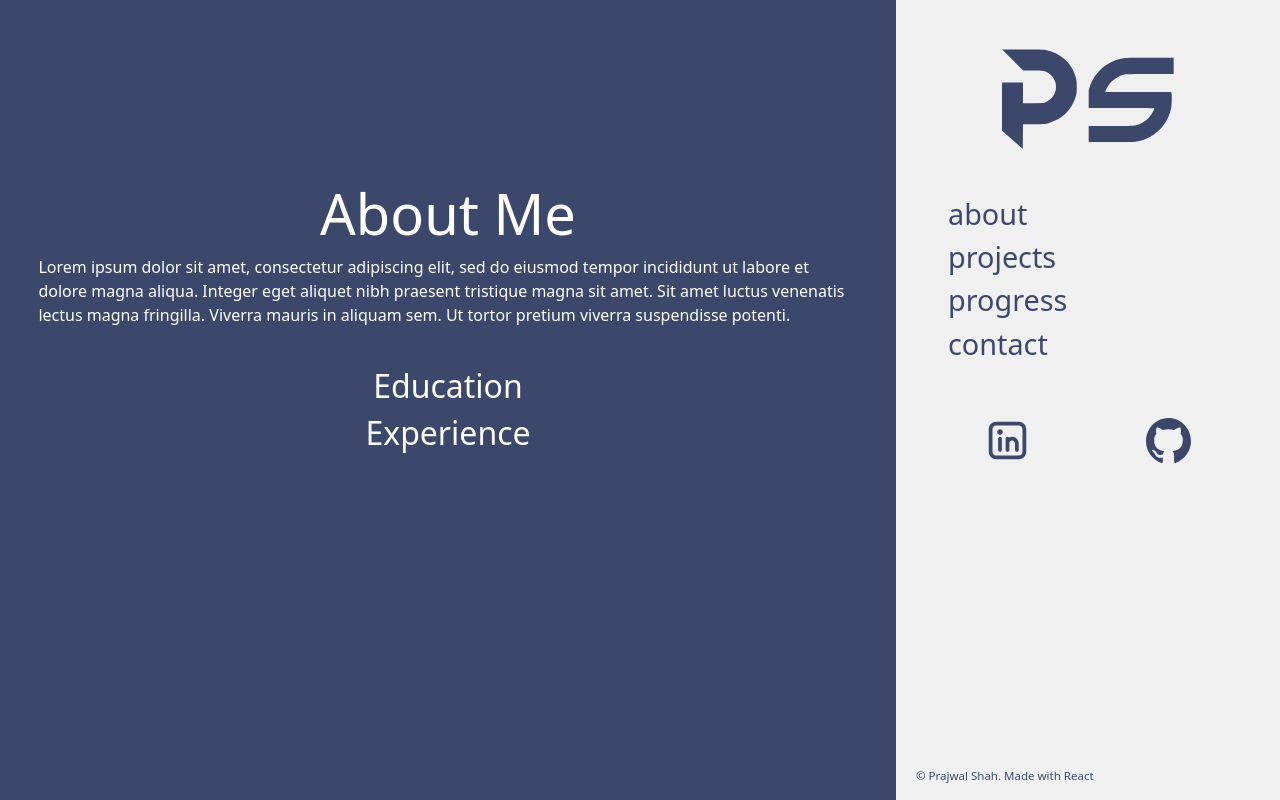
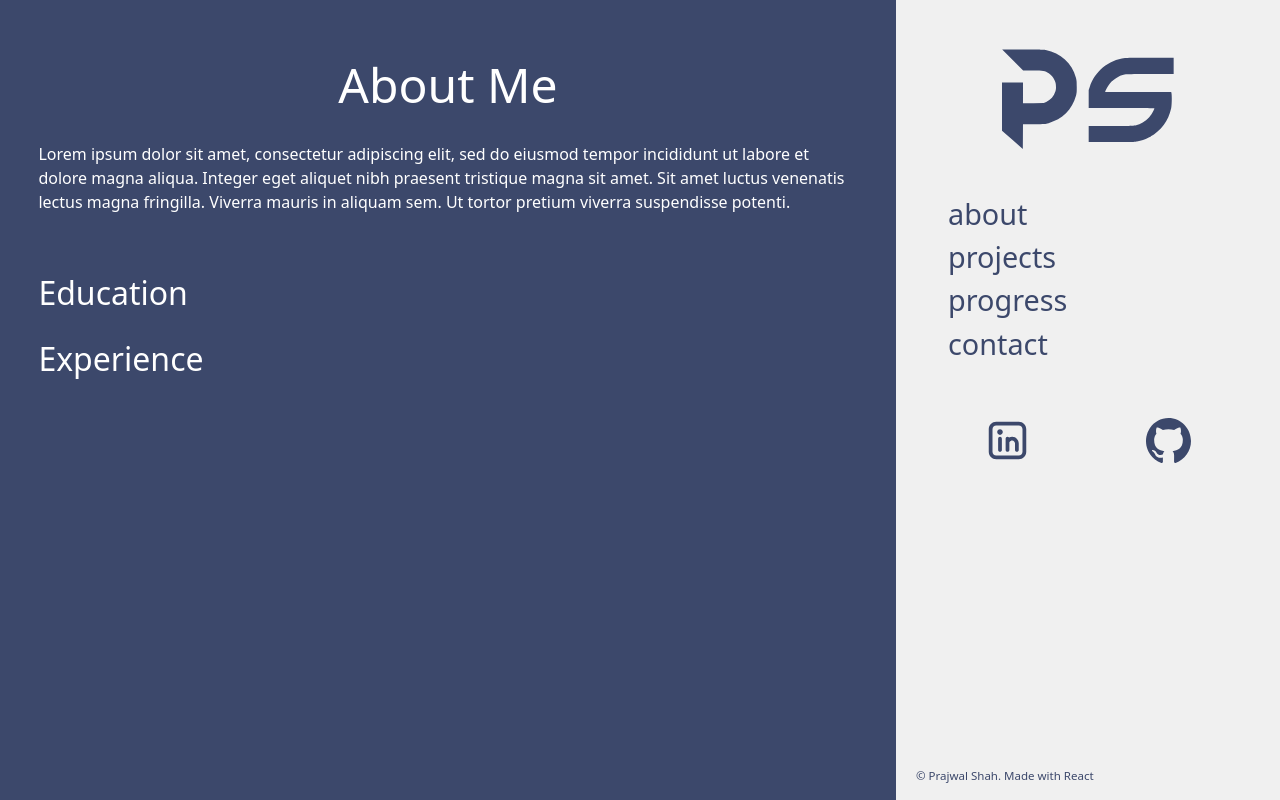
Before and after one commit to prajwalshah19/prajwalshah19.github.io, a React (Create React App) app in the folder portfolio2/: page /about in a window 1280 px wide. Built offline with nearby package versions, Linux system fonts and the light colour scheme.

Commit message:
added a few links, changed about page setup

```diff
--- a/portfolio2/src/App.css
+++ b/portfolio2/src/App.css
@@ -216,6 +216,14 @@ html {
 
 }
 
+#about {
+  margin: 7vh 0 0 0;
+}
+#about > h1 {
+  text-align: center;
+  font-size: 3em;
+}
+
 .projects {
   display: grid;
   grid-template-columns: repeat(2, 1fr);
@@ -243,7 +251,7 @@ html {
   background-color: #3c486b !important;
 }
 
-#accendre {
+#accendre, #about {
   display: flex;
   flex-direction: column;
   color: white;
@@ -520,10 +528,18 @@ html {
   color: white;
 }
 
-.rVideosCon {
+.rVideosCon, .rExpCon {
   font-size: 0.8em;
 }
 
 .iFrameCon {
   text-align: center;
 }
+
+.iFrame {
+  width: 60vw;
+  margin-bottom: 3vh;
+  @media screen  and (max-width: 768px) {
+    width: 80vw;
+  }
+}
--- a/portfolio2/src/components/AboutScreen.js
+++ b/portfolio2/src/components/AboutScreen.js
@@ -5,7 +5,8 @@ export function AboutScreen(props) {
 
     return (
         <div
-        className = "homeScreen"
+        className = "projects"
+        id = "about"
         >
             <h1>About Me</h1>
             <div
--- a/portfolio2/src/components/HomeScreen.js
+++ b/portfolio2/src/components/HomeScreen.js
@@ -22,6 +22,7 @@ export function HomeScreen(props) {
             className = 'buttonName'
             >
                 <Button onClick = {onButtonClick} className= 'mainButton' variant="outline-light" size="lg">Check Out My Work! </Button>
+
             </div>
         </div>
 
--- a/portfolio2/src/components/ProjectAccendre.js
+++ b/portfolio2/src/components/ProjectAccendre.js
@@ -165,13 +165,18 @@ export function ProjectAccendre(props) {
         <div
         className = 'iFrameCon'
         >
-<iframe width="560" height="315" src={links[index]} title="YouTube video player" frameborder="0" allow="accelerometer; autoplay; clipboard-write; encrypted-media; gyroscope; picture-in-picture; web-share" allowfullscreen></iframe>
+<iframe className = 'iFrame' width="560" height="315" src={links[index]} title="YouTube video player" frameborder="0" allow="accelerometer; autoplay; clipboard-write; encrypted-media; gyroscope; picture-in-picture; web-share" allowfullscreen></iframe>
 
         </div>
 
         </div>
 
-        <div></div>
+        <div
+        className = 'rExpCon'
+        >
+        <h4>Learning Experiences</h4>
+
+        </div>
         </div>
 
 
```
